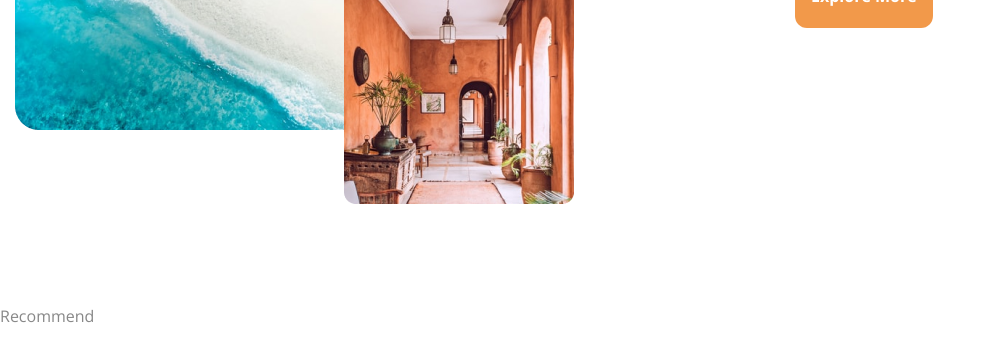
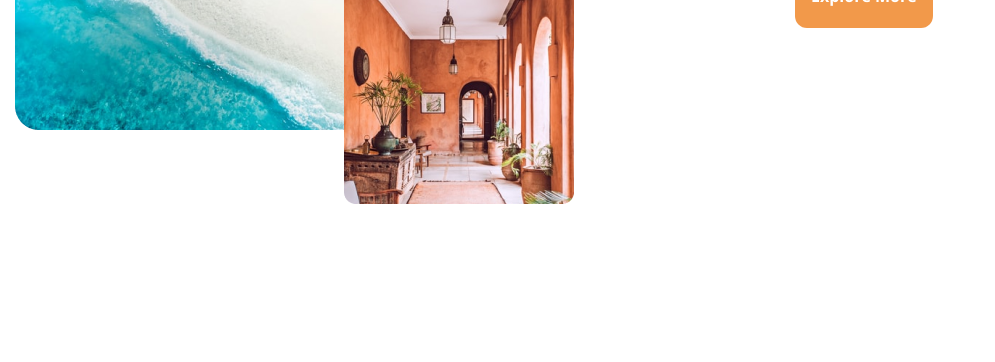
Before and after one commit to AloeThron/project-hotel-web-1, a Next.js app: page / in a window 1280 px wide. Shown: the part 1844-2206 px from the top of the page, without its empty margins (0-995 px from the left). Built offline with nearby package versions, Linux system fonts and the light colour scheme.

Commit message:
fix file

```diff
--- a/app/page.jsx
+++ b/app/page.jsx
@@ -12,7 +12,7 @@ export default function Home() {
       <Hero />
       <Featured />
       <About />
-      <Recommend />
+      {/* <Recommend /> */}
       {/* <Footer /> */}
       <div className="h-[4000px]"></div>
     </div>
```
